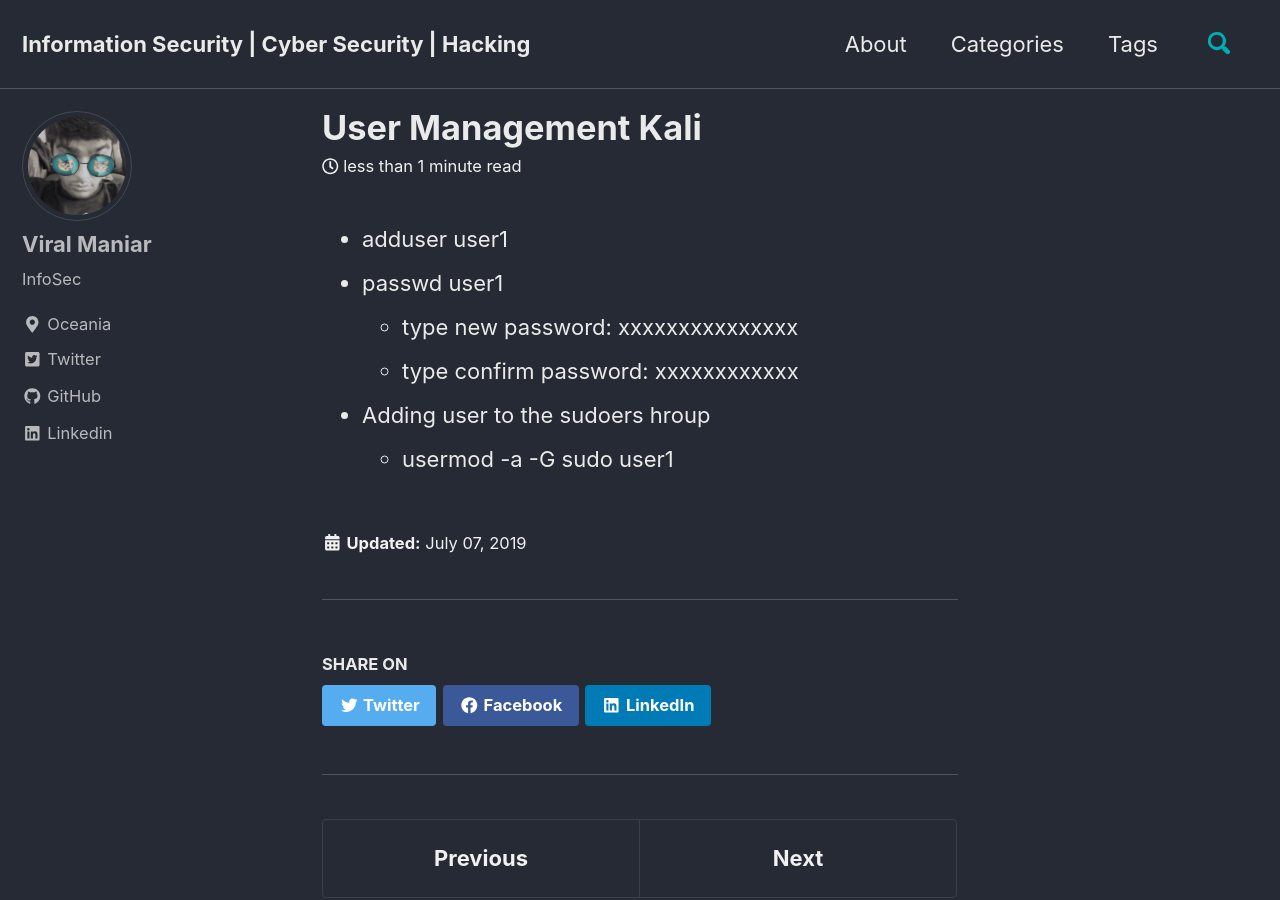
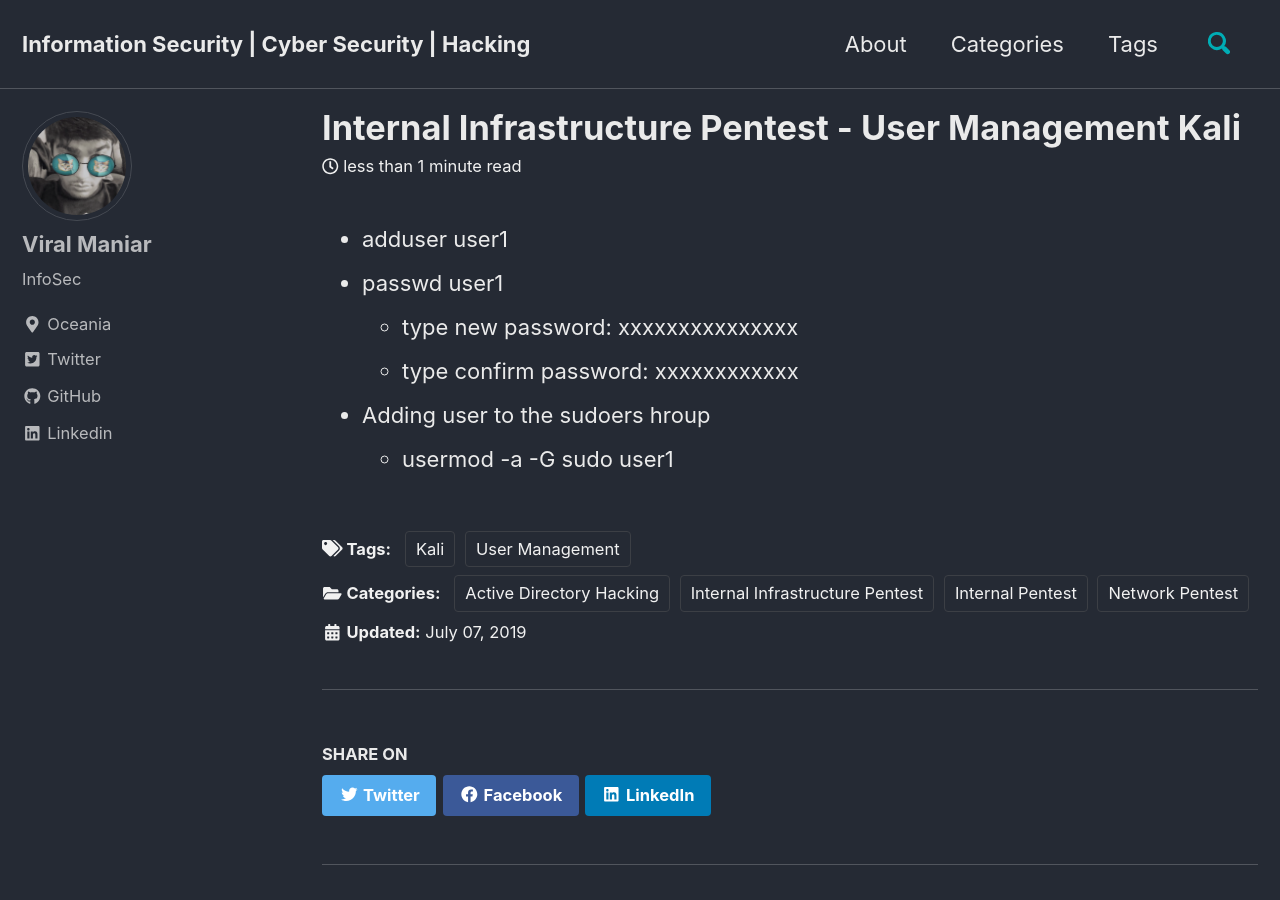
Before and after one commit to Viralmaniar/viralmaniar.github.io, a Jekyll site: the page built from _posts/2019-07-07-User-Management-Kali.md, in a window 1280 px wide and 900 px high. Built offline with Jekyll 4.4.1, drawn with Linux system fonts in a browser that asks for light colours; cached includes are drawn as plain includes; nearby versions of some CDN libraries.

Commit message:
Update 2019-07-07-User-Management-Kali.md

```diff
--- a/_posts/2019-07-07-User-Management-Kali.md
+++ b/_posts/2019-07-07-User-Management-Kali.md
@@ -1,3 +1,21 @@
+---
+layout: single
+classes: wide
+author_profile: true
+read_time: true
+share: true
+related: true
+title:  "Internal Infrastructure Pentest - User Management Kali"
+date:   2019-07-07 16:08:00 +1000
+categories:
+  - Internal Pentest
+  - Internal Infrastructure Pentest
+  - Network Pentest
+  - Active Directory Hacking
+tags:
+  - User Management
+  - Kali
+---
 - adduser user1
 - passwd user1
   - type new password: xxxxxxxxxxxxxxx
```
